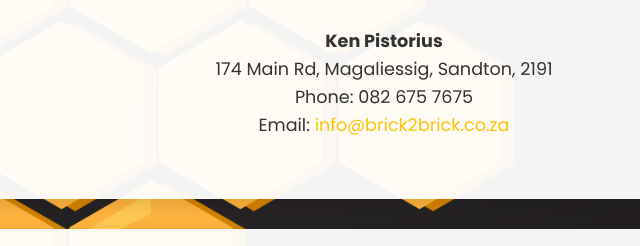
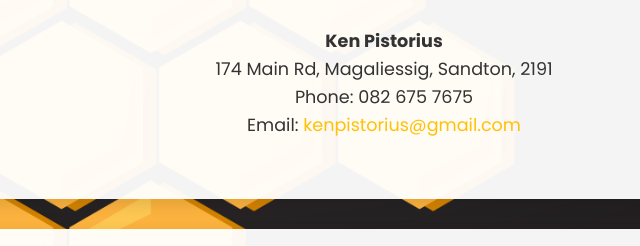
Before and after one commit to jasonblignaut/junkfolder, a plain HTML site: page index.html in a window 1280 px wide. Shown: the part 4521-4767 px from the top of the page, 256-896 px from the left. Drawn offline with Linux system fonts and the light colour scheme.

Commit message:
Update index.html

```diff
--- a/index.html
+++ b/index.html
@@ -430,7 +430,7 @@
 
     <section id="contact" class="contact">
         <h2>Get in Touch</h2>
-        <form action="mailto:info@brick2brick.co.za" method="post" enctype="text/plain">
+        <form action="mailto:kenpistorius@gmail.com" method="post" enctype="text/plain">
             <input type="text" name="name" placeholder="Your Name" required>
             <input type="email" name="email" placeholder="Your Email" required>
             <textarea name="message" rows="5" placeholder="What do you need done?" required></textarea>
@@ -440,7 +440,7 @@
             <p><strong>Ken Pistorius</strong></p>
             <p>174 Main Rd, Magaliessig, Sandton, 2191</p>
             <p>Phone: 082 675 7675</p>
-            <p>Email: <a href="mailto:kenpistorius@gmail.com">info@brick2brick.co.za</a></p>
+            <p>Email: <a href="mailto:kenpistorius@gmail.com">kenpistorius@gmail.com</a></p>
         </div>
     </section>
 
```
